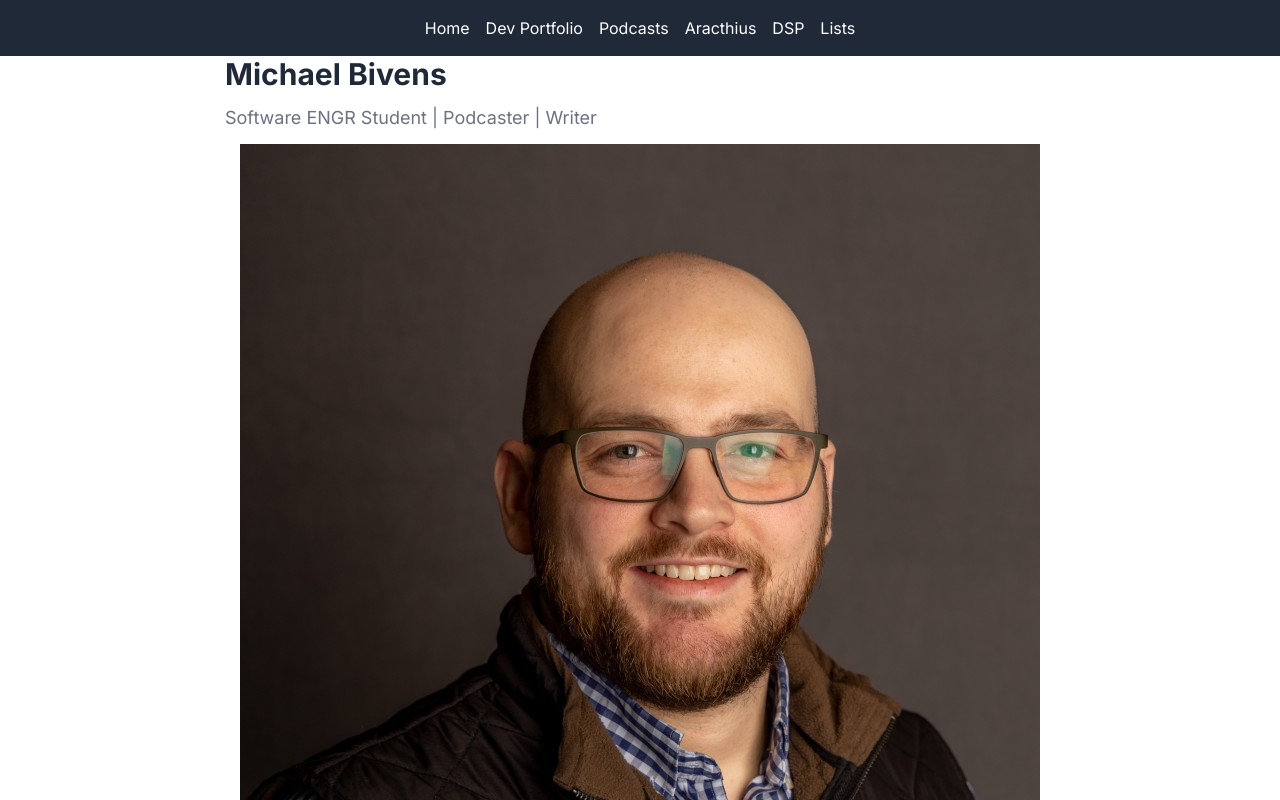
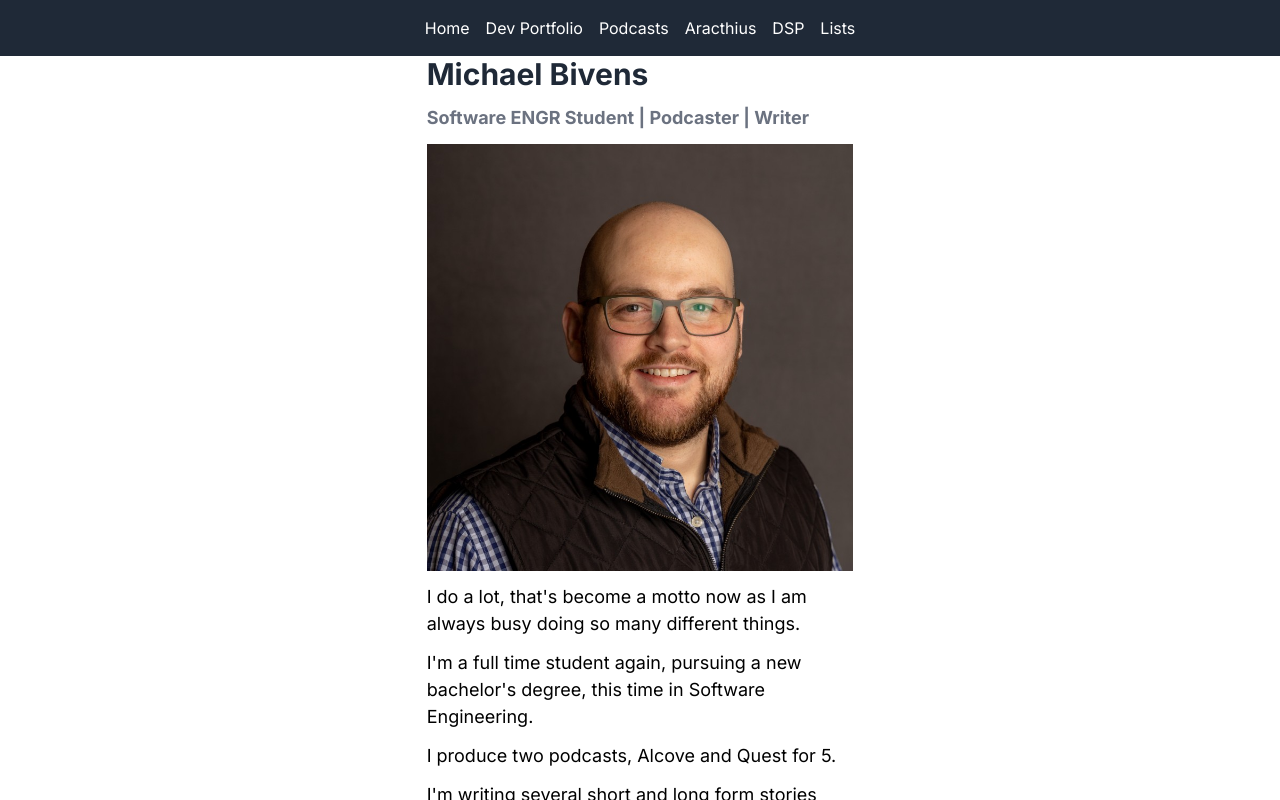
Before and after one commit to MSBivens/personal-website, a Next.js app in the folder personal_site/: page / in a window 1280 px wide. Shown: the top 800 px of the page. Built offline with nearby package versions, Linux system fonts and the light colour scheme.

Commit message:
styling and content update

```diff
--- a/personal_site/src/app/aracthius/page.js
+++ b/personal_site/src/app/aracthius/page.js
@@ -1,15 +1,7 @@
 export default function Aracthius() {
   return (
-    // <!-- Main container -->
-    <div class="bg-white h-screen ">
-      {/* <!-- Flex container for centering items --> */}
-      <div class="flex flex-col items-center justify-center">
-        {/* <!-- Container for login form --> */}
-        <div class="max-h-auto mx-auto max-w-xl">
-          {/* <!-- Login title and description --> */}
-          <div class="mb-8 space-y-3">{/* Text Goes Here */}</div>
-        </div>
-      </div>
+    <div class="flex flex-col items-center justify-center">
+      <div class="mb-8 space-y-3">{/* Text Goes Here */}</div>
     </div>
   );
 }
--- a/personal_site/src/app/dev/page.js
+++ b/personal_site/src/app/dev/page.js
@@ -1,11 +1,7 @@
 export default function Dev() {
   return (
-    // <!-- Main container -->
-    <div class="bg-white h-screen ">
-      {/* <!-- Flex container for centering items --> */}
-      <div class="flex flex-col items-center justify-center">
-        <div class="mb-8 space-y-3">{/* Text Goes Here */}</div>
-      </div>
+    <div class="flex flex-col items-center justify-center">
+      <div class="mb-8 space-y-3">{/* Text Goes Here */}</div>
     </div>
   );
 }
--- a/personal_site/src/app/dsp/page.js
+++ b/personal_site/src/app/dsp/page.js
@@ -1,11 +1,7 @@
 export default function DSP() {
   return (
-    // <!-- Main container -->
-    <div class="bg-white h-screen ">
-      {/* <!-- Flex container for centering items --> */}
-      <div class="flex flex-col items-center justify-center">
-        <div class="mb-8 space-y-3">{/* Text Goes Here */}</div>
-      </div>
+    <div class="flex flex-col items-center justify-center">
+      <div class="mb-8 space-y-3">{/* Text Goes Here */}</div>
     </div>
   );
 }
--- a/personal_site/src/app/globals.css
+++ b/personal_site/src/app/globals.css
@@ -18,16 +18,40 @@
 
 body {
   color: rgb(var(--foreground-rgb));
-  background: linear-gradient(
+  background: white;
+  /* background: linear-gradient(
       to bottom,
       transparent,
       rgb(var(--background-end-rgb))
     )
-    rgb(var(--background-start-rgb));
+    rgb(var(--background-start-rgb)); */
+}
+
+body {
+  color: rgb(var(--foreground-rgb));
+  background: white;
 }
 
 p {
-  @apply text-lg;
+  color: black;
+  font-size: large;
+}
+h1 {
+  color: black;
+  font-size: 2rem;
+  font-weight: bold;
+}
+
+h2 {
+  color: black;
+  font-size: 1.5rem;
+  font-weight: bold;
+}
+
+h3 {
+  color: black;
+  font-size: 1.2rem;
+  font-weight: bold;
 }
 
 @layer utilities {
--- a/personal_site/src/app/lists/page.js
+++ b/personal_site/src/app/lists/page.js
@@ -1,11 +1,7 @@
 export default function Lists() {
   return (
-    // <!-- Main container -->
-    <div class="bg-white h-screen ">
-      {/* <!-- Flex container for centering items --> */}
-      <div class="flex flex-col items-center justify-center">
-        <div class="mb-8 space-y-3">{/* Text Goes Here */}</div>
-      </div>
+    <div class="flex flex-col items-center justify-center">
+      <div class="mb-8 space-y-3">{/* Text Goes Here */}</div>
     </div>
   );
 }
--- a/personal_site/src/app/page.js
+++ b/personal_site/src/app/page.js
@@ -4,37 +4,31 @@ import meImage from "../../public/images/me.jpeg";
 
 export default function Home() {
   return (
-    // <!-- Main container -->
-    <div class="bg-white h-screen">
-      {/* <!-- Flex container for centering items --> */}
     <div class="flex flex-col items-center justify-center ">
-        <div class="mb-8 space-y-3">
+      <div class="mb-8 space-y-3  w-1/3">
         <h1 class="text-3xl font-bold text-gray-800">Michael Bivens</h1>
         <h3 class="text-lg text-gray-500">
           Software ENGR Student | Podcaster | Writer
         </h3>
         <Image src={meImage} alt="Profile Image" className="mx-auto mb-4" />
-          <p class="text-gray-500">
+        <p>
           I do a lot, that&apos;s become a motto now as I am always busy doing
           so many different things.
         </p>
-          <p class="text-gray-500">
+        <p>
           I&apos;m a full time student again, pursuing a new bachelor&apos;s
           degree, this time in Software Engineering.
         </p>
-          <p class="text-gray-500">
-            I produce two podcasts, Alcove and Quest for 5.
-          </p>
-          <p class="text-gray-500">
+        <p>I produce two podcasts, Alcove and Quest for 5.</p>
+        <p>
           I&apos;m writing several short and long form stories that take place
           in my original fantasy world, Illorim
         </p>
-          <p class="text-gray-500">
+        <p>
           I volunteer for my fraternity, working on my chapter&apos;s alumni
           board as the president.
         </p>
       </div>
     </div>
-    </div>
   );
 }
--- a/personal_site/src/app/podcasts/page.js
+++ b/personal_site/src/app/podcasts/page.js
@@ -1,10 +1,78 @@
 export default function Podcasts() {
   return (
-    // <!-- Main container -->
-    <div class="bg-white h-screen ">
-      {/* <!-- Flex container for centering items --> */}
-      <div class="flex flex-col items-center justify-center">
-        <div class="mb-8 space-y-3">{/* Text Goes Here */}</div>
+    <div class="flex flex-col items-center justify-center ">
+      <div class="mb-8 space-y-3 w-1/3">
+        <h1>My Podcasts</h1>
+        <h2>Alcove</h2>
+        <p>
+          Welcome to the Alcove Podcast! A platform for exploring diverse ideas
+          and sparking curiosity. From audio dramas to interviews and
+          thought-provoking essays, Alcove covers a wide range of topics. I
+          emphasize a unique approach to content creation, driven by the
+          philosophy that nobody cares, allowing for authentic expression
+          without fear of public perception. Join me on this creative journey
+          and subscribe for engaging content.
+        </p>
+        <p>
+          Don&apos;t forget to subscribe and join me for Saturday morning
+          coffee, or check-in for additional episodes released only when I have
+          something I am proud to put out there.
+        </p>
+        <iframe
+          width="100%"
+          height="390"
+          frameborder="no"
+          scrolling="no"
+          seamless=""
+          src="https://share.transistor.fm/e/alcove/playlist"
+        ></iframe>
+        <h2>Quest for 5</h2>
+        <p>
+          Join us in the world of Lorcana with Quest for 5. Explore card
+          strategies, deck building, discussions, and the latest news.
+          We&apos;re all new Illumineer&apos;s so subscribe now and we&apos;ll
+          learn together!
+        </p>
+        <iframe
+          width="100%"
+          height="390"
+          frameborder="no"
+          scrolling="no"
+          seamless=""
+          src="https://share.transistor.fm/e/quest-for-5/playlist"
+        ></iframe>
+        <h2>5 Questions</h2>
+        <p>
+          5 Questions is the show where I interview activists, lawyers, writers,
+          musicians and so many others to reveal the personal stories and lives
+          of incredible people who work every day to improve the lives of those
+          around them through their work and outspokenness through 5 simple
+          questions.
+        </p>
+        <iframe
+          width="100%"
+          height="390"
+          frameborder="no"
+          scrolling="no"
+          seamless=""
+          src="https://share.transistor.fm/e/5-questions/playlist"
+        ></iframe>
+        <h2>Silent Journeys</h2>
+        <p>
+          In Silent Journeys, guests have the opportunity to share their own
+          journeys with mental health. This project aims to contribute to the
+          ongoing and necessary dialogue that normalizes discussion of mental
+          health and brings into focus that we all have our own struggles at
+          times and that&apos;s ok.
+        </p>
+        <iframe
+          width="100%"
+          height="390"
+          frameborder="no"
+          scrolling="no"
+          seamless=""
+          src="https://share.transistor.fm/e/silent-journeys/playlist"
+        ></iframe>
       </div>
     </div>
   );
```
Lines whose indentation alone changed are shown as unchanged.
